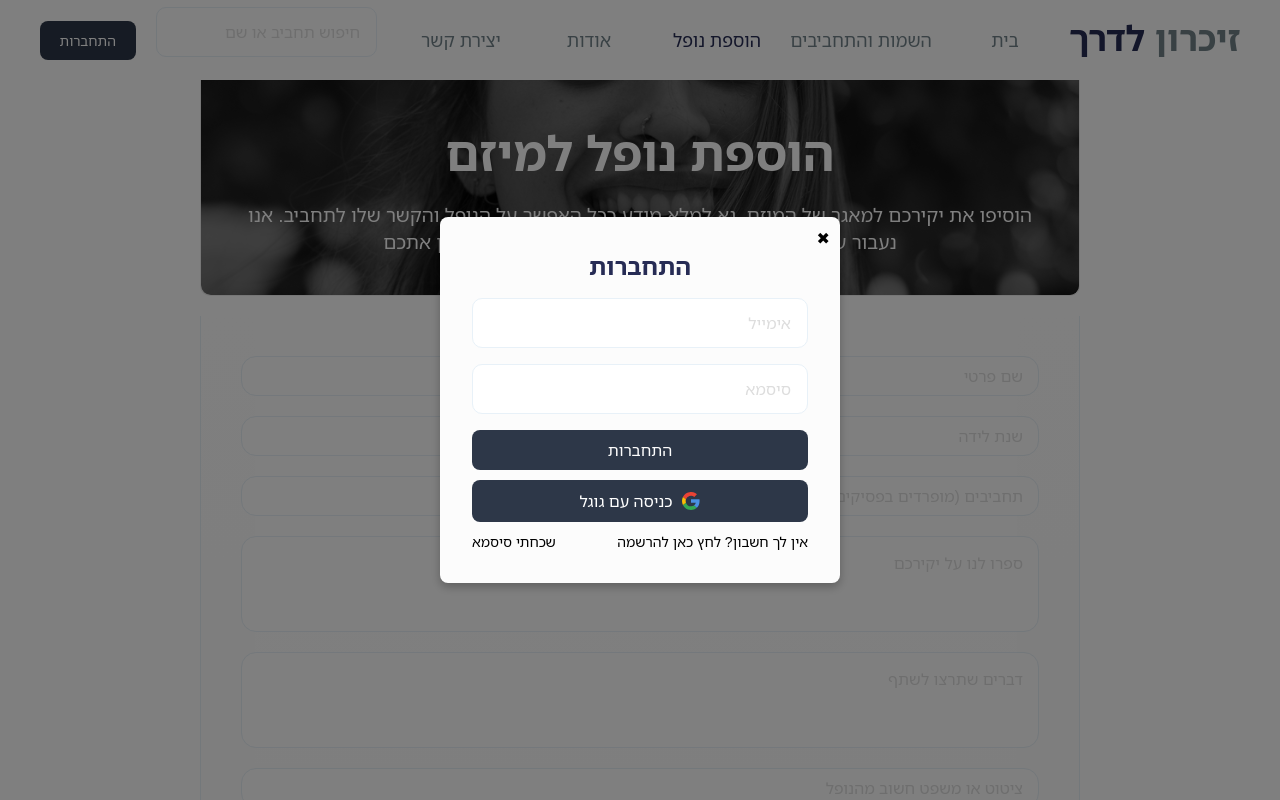
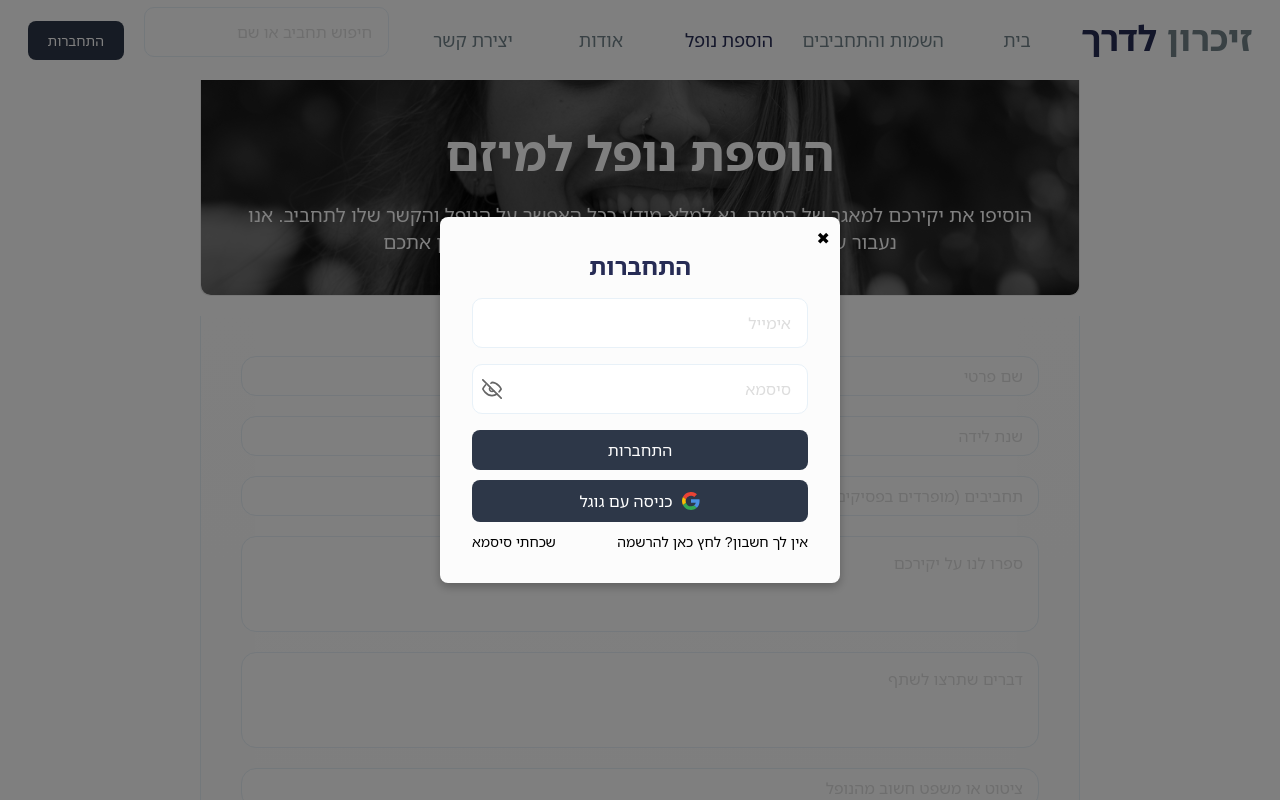
Before and after one commit to Skillink-org/Zikaron-Laderech, a Next.js app: page /add-fallen in a window 1280 px wide. Both pictures are taken after a click on the button "התחברות". Shown: the top 800 px of the page. Built offline with nearby package versions, Linux system fonts and the light colour scheme; no server answers.

Commit message:
Add Icons to show and hide password in GenericInput

```diff
--- a/app/components/GenericInput/index.jsx
+++ b/app/components/GenericInput/index.jsx
@@ -1,4 +1,5 @@
-import React from "react";
+import React, { useState } from "react";
+import Image from "next/image";
 import styles from "./style.module.scss";
 
 export default function GenericInput({
@@ -10,9 +11,18 @@ export default function GenericInput({
   autoComplete = "on",
   ...props
 }) {
+  const [showPassword, setShowPassword] = useState(false);
+
+  const togglePasswordVisibility = () => {
+    setShowPassword((prev) => !prev);
+  };
+
+  const isPasswordType = type === "password";
+
   return (
+    <div className={styles.inputContainer}>
       <input
-        type={type}
+        type={isPasswordType && showPassword ? "text" : type}
         placeholder={placeholder}
         value={value}
         onChange={onChange}
@@ -20,5 +30,21 @@ export default function GenericInput({
         autoComplete={autoComplete}
         {...props}
       />
+      {isPasswordType && (
+        <button
+          type="button"
+          className={styles.eyeIcon}
+          onClick={togglePasswordVisibility}
+        >
+          <Image
+            src={showPassword ? "/eye.svg" : "/eye-off.svg"}
+            alt={showPassword ? "Hide password" : "Show password"}
+            width={20}
+            height={20}
+            className={styles.img}
+          />
+        </button>
+      )}
+    </div>
   );
 }
--- a/app/components/GenericInput/style.module.scss
+++ b/app/components/GenericInput/style.module.scss
@@ -1,8 +1,16 @@
 @use '@/styles/_vars.scss' as *;
 
+.inputContainer {
+  position: relative;
+  display: flex;
+  align-items: center;
+}
+
 .input {
+  flex: 1;
   margin-bottom: 1rem;
   padding: 0.8rem 1rem;
+  padding-left: 2.5rem;
   border: 1px solid $lightblueBorder;
   border-radius: 10px;
   font-size: $text-md;
@@ -19,3 +27,25 @@
     color: $placeHolderColor;
   }
 }
+
+.eyeIcon {
+  position: absolute;
+  left: 10px;
+  transform: translateY(-40%);
+  background: none;
+  border: none;
+  cursor: pointer;
+  display: flex;
+  align-items: center;
+  justify-content: center;
+  padding: 0;
+
+  .img {
+    opacity: 0.6;
+    transition: opacity 0.2s ease;
+
+    &:hover {
+      opacity: 1;
+    }
+  }
+}
--- a/app/reset-password/[token]/page.jsx
+++ b/app/reset-password/[token]/page.jsx
@@ -41,10 +41,12 @@ export default function ResetPasswordPage() {
         setLoading(true);
         if (password !== confirmPassword) {
             setErrorMessage("הסיסמאות אינן תואמות");
+            setLoading(false);
             return;
         }
         if (!userId) {
             setErrorMessage("שגיאה בזיהוי המשתמש");
+            setLoading(false);
             return;
         }
         const updateUser = await updateUserPasswordAction(userId, password);
```
Also changed, not shown: public/eye-off.svg (added), public/eye.svg (added).
